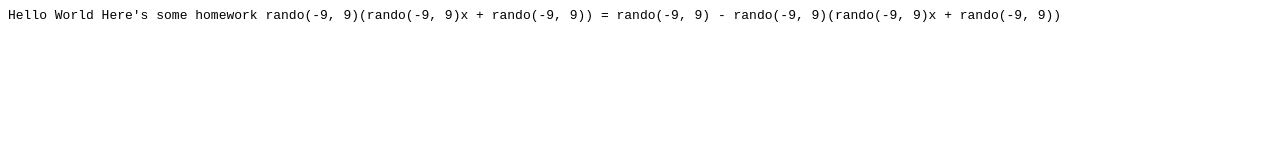
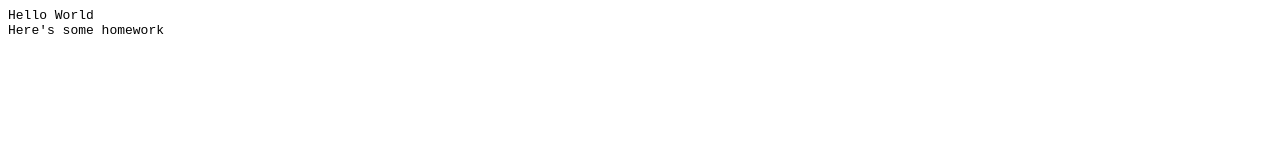
Before and after one commit to BrokenGlassFactory/homeworkrobot, a plain HTML site: page index.html in a window 1280 px wide. Drawn offline with Linux system fonts and the light colour scheme.

Commit message:
Update index.html

```diff
--- a/index.html
+++ b/index.html
@@ -3,10 +3,14 @@
 </head>
 
 <body>
-  <code>Hello World
-  Here's some homework
-
-
-  rando(-9, 9)(rando(-9, 9)x + rando(-9, 9)) = rando(-9, 9) - rando(-9, 9)(rando(-9, 9)x + rando(-9, 9))
+  <code>
+  Hello World<br>
+  Here's some homework<br>
+  <br>
+  <br>
   </code>
+  <script>
+    showresult(
+      rando(-9, 9);
+    );
 </body>
```
